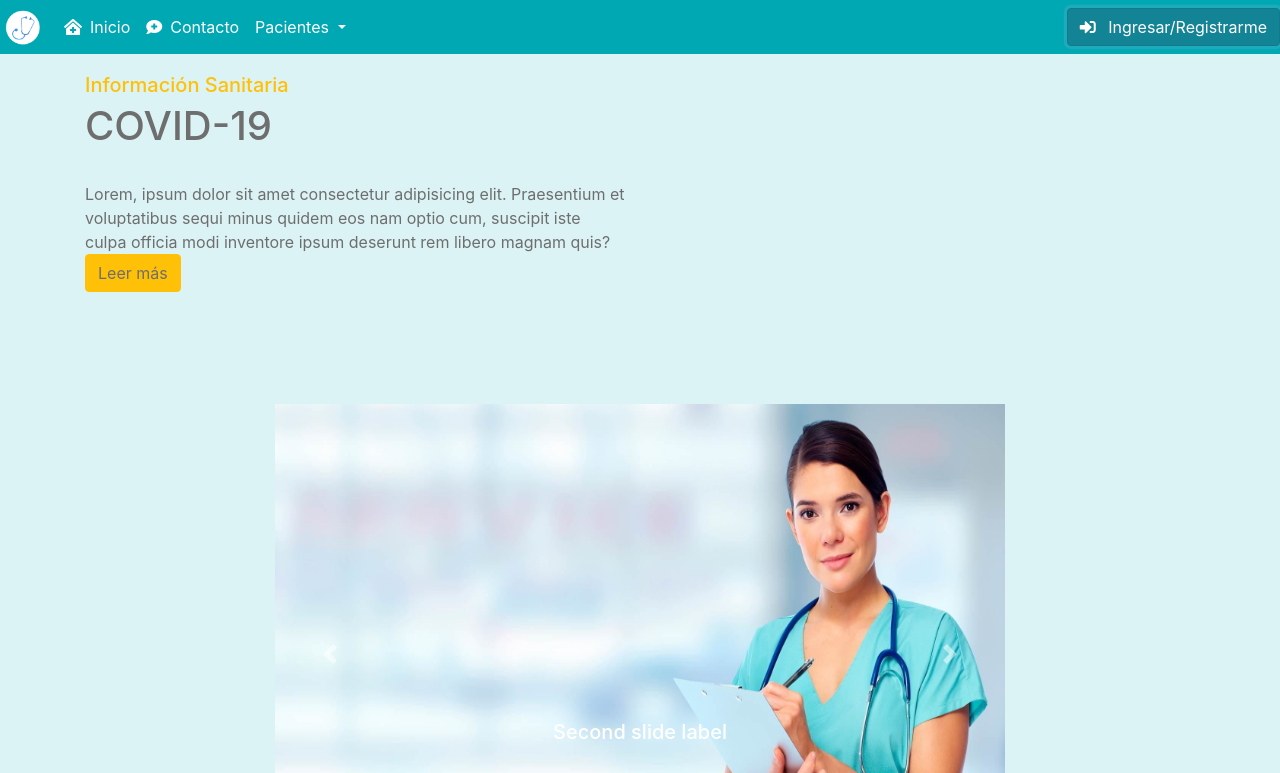
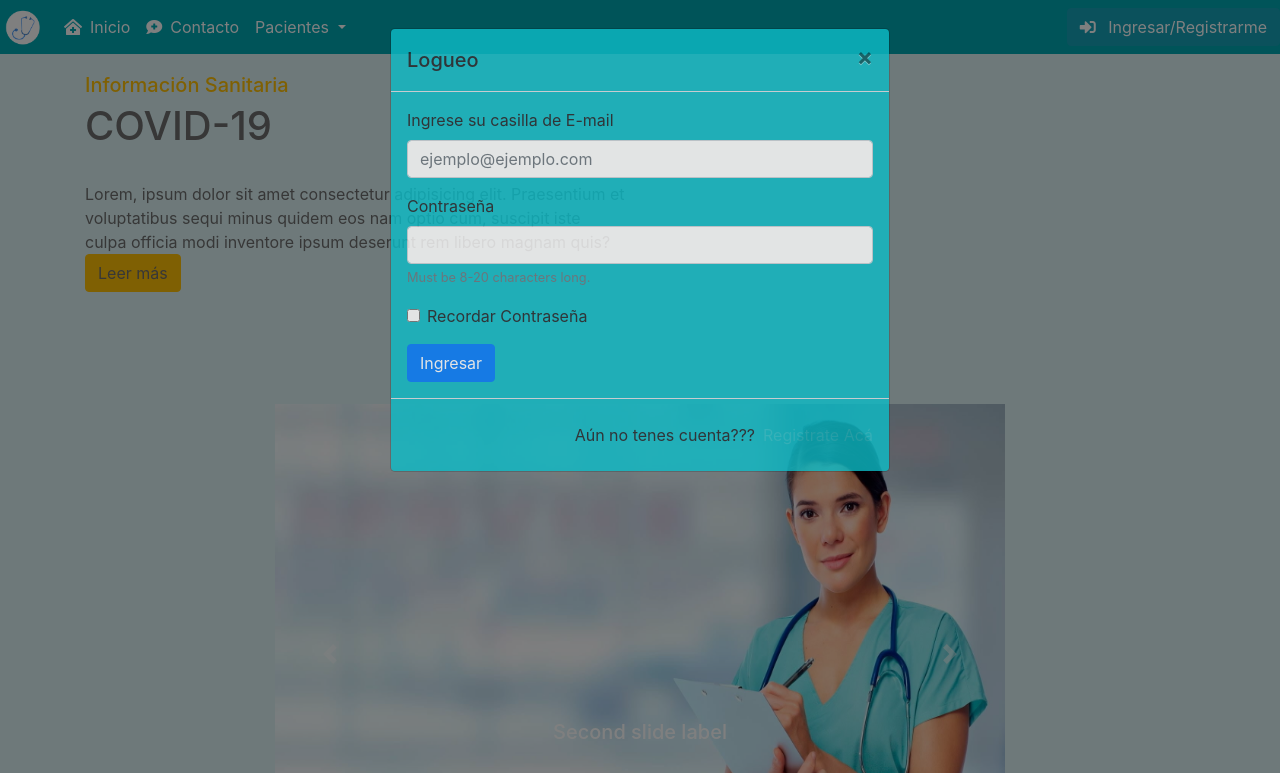
Before and after one commit to mmaleducada/ClinicaJuanito, a plain HTML site: page index.html in a window 1280 px wide. Both pictures are taken after a click on the link "Ingresar/Registrarme". Shown: the top 773 px of the page. Drawn offline with nearby package versions, Linux system fonts and the light colour scheme.

Commit message:
se crea formulario de login para ingreso

```diff
--- a/css/estilos.css
+++ b/css/estilos.css
@@ -33,6 +33,15 @@
 .dropdown-menu .dropdown-item {
   color: white;
 }
+
+/*Modal loguin pop-up */
+
+.modal-content{
+  background-color: #0dbcc7;
+  opacity: .8;
+
+}
+
 /* FOOTER */
 footer .columnas {
   padding: 30px 0;
--- a/css/login.css
+++ b/css/login.css
@@ -0,0 +1,4 @@
+.modal-content{
+    background-color: #08919b;
+    opacity: .8;
+  }
--- a/index.html
+++ b/index.html
@@ -87,6 +87,52 @@
         Ingresar/Registrarme
     </a>
       </nav>
+
+<!-- Modal -->
+<div class="modal fade" id="exampleModal" tabindex="-1"
+aria-labelledby="exampleModalLabel" aria-hidden="true">
+  <div class="modal-dialog">
+    <div class="modal-content">
+      <div class="modal-header">
+        <h5 class="modal-title" id="exampleModalLabel">Logueo</h5>
+        <button type="button" class="close" data-dismiss="modal" aria-label="Close">
+          <span aria-hidden="true">&times;</span>
+        </button>
+      </div>
+      <div class="modal-body">
+      <!-- inicio del formulario de logueo -->
+        <form>
+          <div class="form-group">
+            <label for="exampleInputEmail1">Ingrese su casilla de E-mail</label>
+            <input type="email" class="form-control" id="exampleInputEmail1" aria-describedby="emailHelp" placeholder="ejemplo@ejemplo.com">
+            <small id="emailHelp" class="form-text text-muted"></small>
+          </div>
+          <div class="form-group">
+            <label for="exampleInputPassword1">Contraseña</label>
+            <input type="password" class="form-control" id="exampleInputPassword1">
+            <small id="passwordHelpInline" class="text-muted">
+              Must be 8-20 characters long.
+            </small>
+          </div>
+          <div class="form-group form-check">
+            <input type="checkbox" class="form-check-input" id="exampleCheck1">
+            <label class="form-check-label" for="exampleCheck1">Recordar Contraseña</label>
+          </div>
+          <button type="submit" class="btn btn-primary">Ingresar</button>
+        </form>
+      </div>
+      <div class="modal-footer">
+        <br> <br>
+                  <p>
+                  Aún no tenes cuenta???
+                  </p>
+                  <a href="./registro.html">Registrate Acá</a>
+      </div>
+    </div>
+  </div>
+</div>
+<!-- fin del formulario de logueo -->
+
       <!--TEXTO INICIAL-->
       <div class="container">
         <div class="row">
--- a/login.html
+++ b/login.html
@@ -0,0 +1,26 @@
+<!DOCTYPE html>
+<html lang="en">
+  <head>
+    <meta charset="UTF-8" />
+    <meta name="viewport" content="width=device-width, initial-scale=1.0" />
+    <!-- CSS only -->
+<link rel="stylesheet" href="https://stackpath.bootstrapcdn.com/bootstrap/4.5.2/css/bootstrap.min.css" integrity="sha384-JcKb8q3iqJ61gNV9KGb8thSsNjpSL0n8PARn9HuZOnIxN0hoP+VmmDGMN5t9UJ0Z" crossorigin="anonymous">
+    <link rel="stylesheet" href="./login.css"/>
+    <!-- CDN Font awesome -->
+
+    <title>login</title>
+  </head>
+  <body>
+    <header class="header">
+
+
+
+</header>
+
+
+  <!-- JS, Popper.js, and jQuery -->
+<script src="https://code.jquery.com/jquery-3.5.1.slim.min.js" integrity="sha384-DfXdz2htPH0lsSSs5nCTpuj/zy4C+OGpamoFVy38MVBnE+IbbVYUew+OrCXaRkfj" crossorigin="anonymous"></script>
+<script src="https://cdn.jsdelivr.net/npm/popper.js@1.16.1/dist/umd/popper.min.js" integrity="sha384-9/reFTGAW83EW2RDu2S0VKaIzap3H66lZH81PoYlFhbGU+6BZp6G7niu735Sk7lN" crossorigin="anonymous"></script>
+<script src="https://stackpath.bootstrapcdn.com/bootstrap/4.5.2/js/bootstrap.min.js" integrity="sha384-B4gt1jrGC7Jh4AgTPSdUtOBvfO8shuf57BaghqFfPlYxofvL8/KUEfYiJOMMV+rV" crossorigin="anonymous"></script>
+  </body>
+</html>
```
Also changed, not shown: registro.html (+1 -1 lines). Lines whose indentation alone changed are shown as unchanged.
